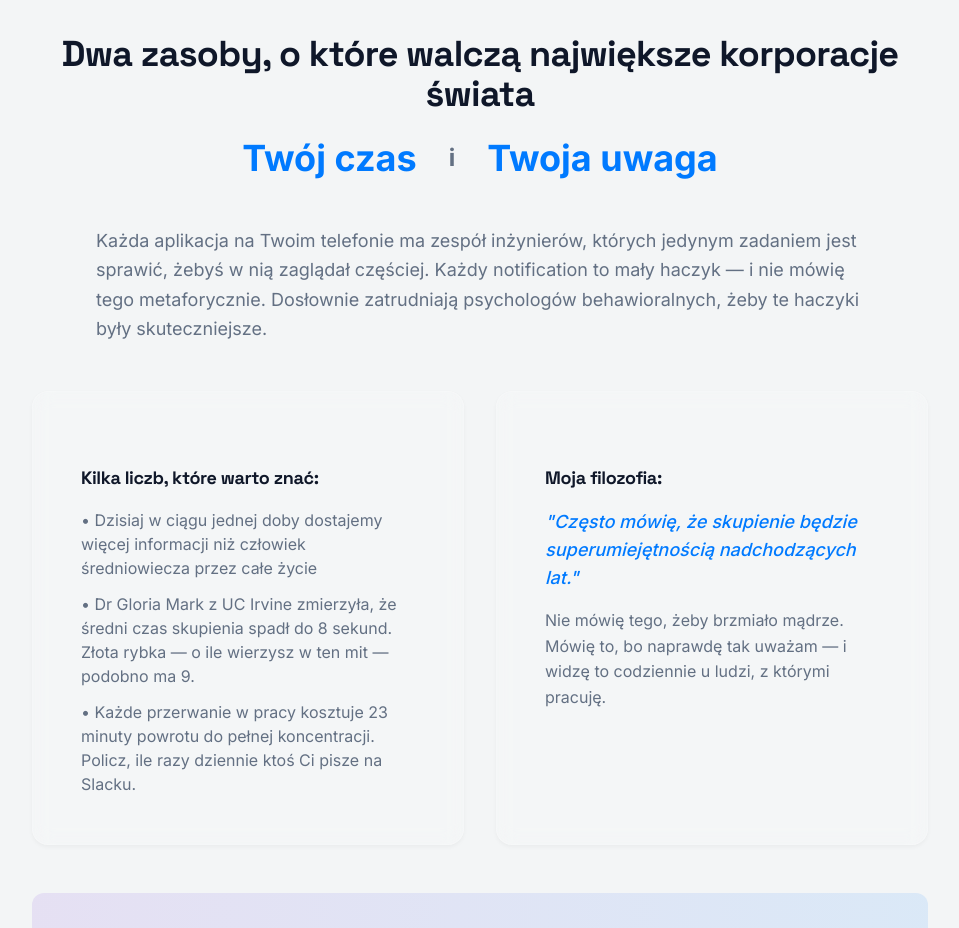
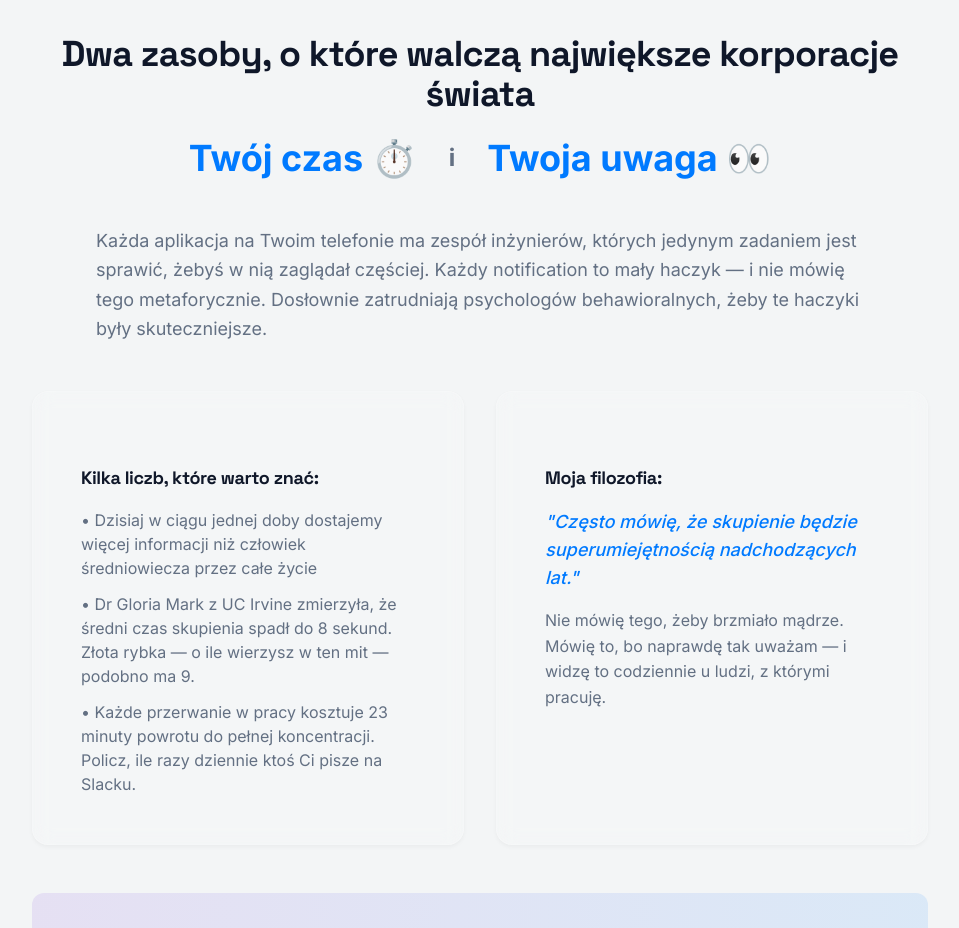
Before and after one commit to ludwikc/siadlak-com, a React (Vite) app: page /program/produktywnosc in a window 1280 px wide. Shown: the part 2660-3588 px from the top of the page, without its empty margins (160-1119 px from the left). Built offline with nearby package versions, Linux system fonts and the light colour scheme.

Commit message:
Preceding changes

```diff
--- a/src/pages/HakowanieProduktywnosci.tsx
+++ b/src/pages/HakowanieProduktywnosci.tsx
@@ -301,10 +301,10 @@ export default function HakowanieProduktywnosci() {
               <h2 className="text-3xl md:text-4xl font-bold mb-6 text-foreground">
                 Dwa zasoby, o które walczą największe korporacje świata
               </h2>
-              <div className="flex justify-center items-center gap-8 text-4xl font-bold text-electric">
-                <span>Twój czas</span>
+               <div className="flex justify-center items-center gap-8 text-4xl font-bold text-electric">
+                <span>Twój czas ⏱️</span>
                 <span className="text-muted-foreground text-2xl">i</span>
-                <span>Twoja uwaga</span>
+                <span>Twoja uwaga 👀</span>
               </div>
             </div>
 
```
